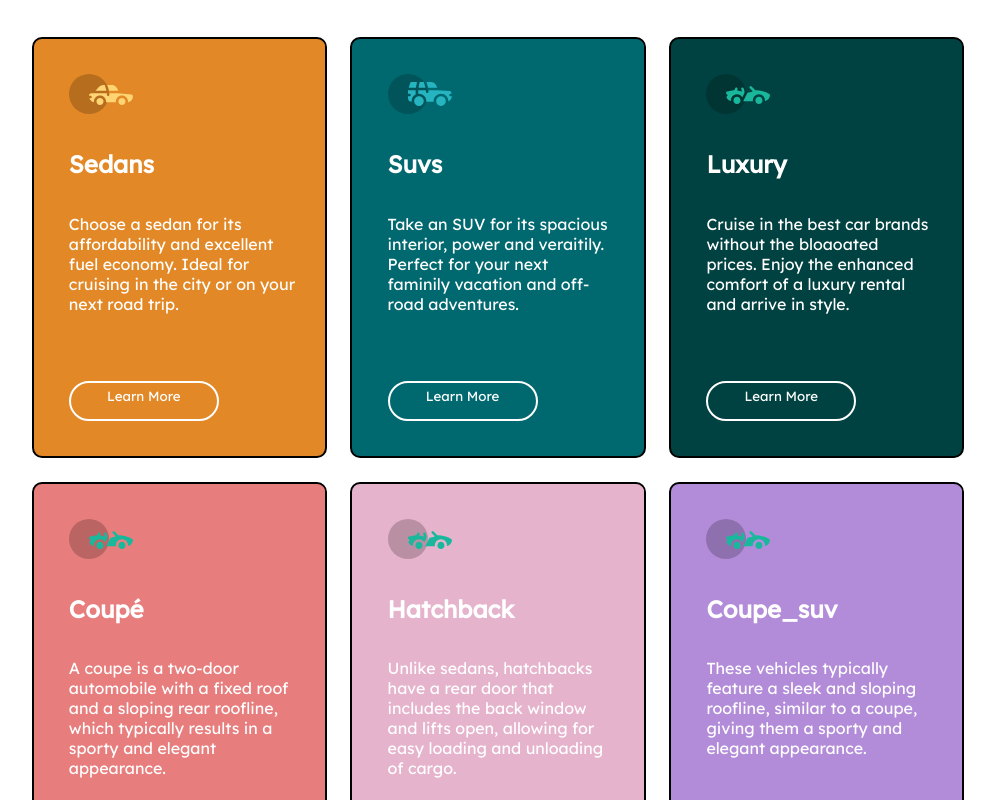
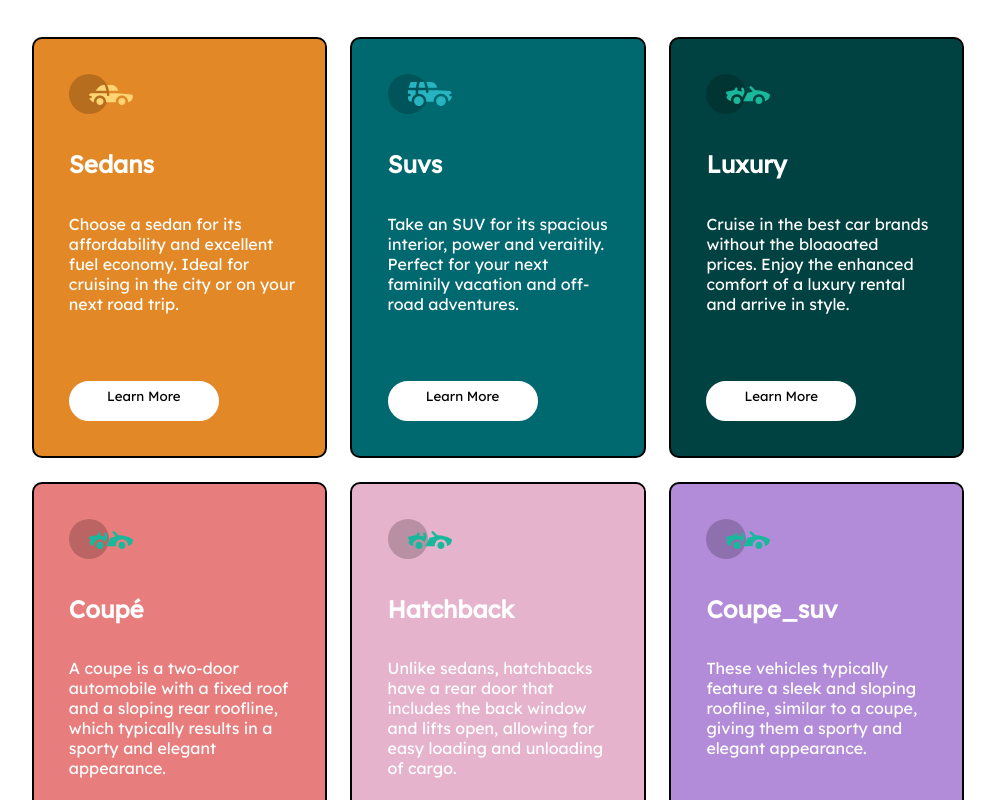
Before and after one commit to Avillegasa/3_column_andres, a React (Vite) app: page / in a window 1280 px wide. Shown: the top 800 px of the page, without its empty margins (142-1137 px from the left). Built offline with nearby package versions, Linux system fonts and the light colour scheme; the HTML template or start-up script is replaced by a standard one.

Commit message:
Estilizando boton

```diff
--- a/src/components/styles/Button.css
+++ b/src/components/styles/Button.css
@@ -10,14 +10,19 @@
     height: 40px;
     border: 2px solid white;
     border-radius: 50px;
-    color: white;
+    color: black;
     padding: 5px;
     display: flex;
     justify-content: center;
-    background-color: transparent;
+    background-color: white;
 }
 
 button:active {
-    box-shadow: 0px 0px 10px rgba(255, 255, 0, 0.5);
-    /* Agregamos una sombra al presionar el botón */
+    box-shadow: 0px 0px 15px rgba(0, 0, 0, 0.8);
+
 }
+
+.orange-button:hover {
+    background-color: transparent;
+
+}
```
